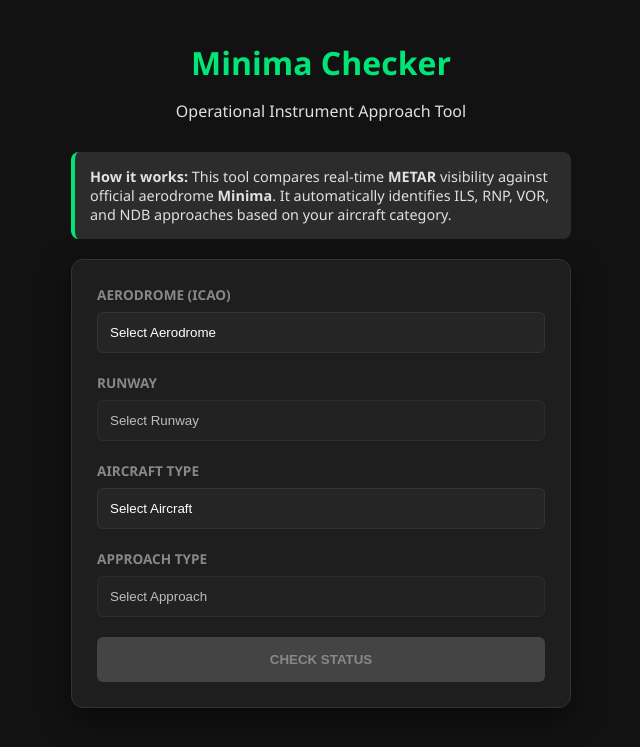
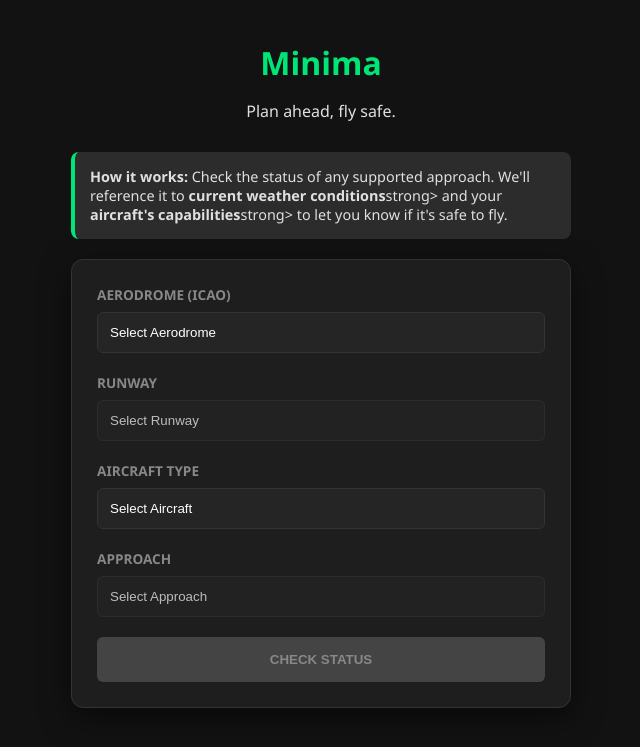
Before and after one commit to PineappleCrazy/Minima, a Flask app: page / in a window 1280 px wide. Shown: the top 747 px of the page, without its empty margins (319-959 px from the left). Run offline with Flask 3, Linux system fonts and the light colour scheme.

Commit message:
Update index.html

```diff
--- a/templates/index.html
+++ b/templates/index.html
@@ -121,12 +121,12 @@
 
 <div class="container">
     <div class="header">
-        <h1>Minima Checker</h1>
-        <p>Operational Instrument Approach Tool</p>
+        <h1>Minima</h1>
+        <p>Plan ahead, fly safe.</p>
     </div>
 
     <div class="info-box">
-        <strong>How it works:</strong> This tool compares real-time <strong>METAR</strong> visibility against official aerodrome <strong>Minima</strong>. It automatically identifies ILS, RNP, VOR, and NDB approaches based on your aircraft category.
+        <strong>How it works:</strong> Check the status of any supported approach. We'll reference it to <strong>current weather conditions</strong>strong> and your <strong>aircraft's capabilities</strong>strong> to let you know if it's safe to fly.
     </div>
 
     <div class="card">
@@ -145,7 +145,7 @@
             <option value="">Select Aircraft</option>
         </select>
 
-        <label>Approach Type</label>
+        <label>Approach</label>
         <select id="approach" disabled onchange="updateCheckButton()">
             <option value="">Select Approach</option>
         </select>
```
